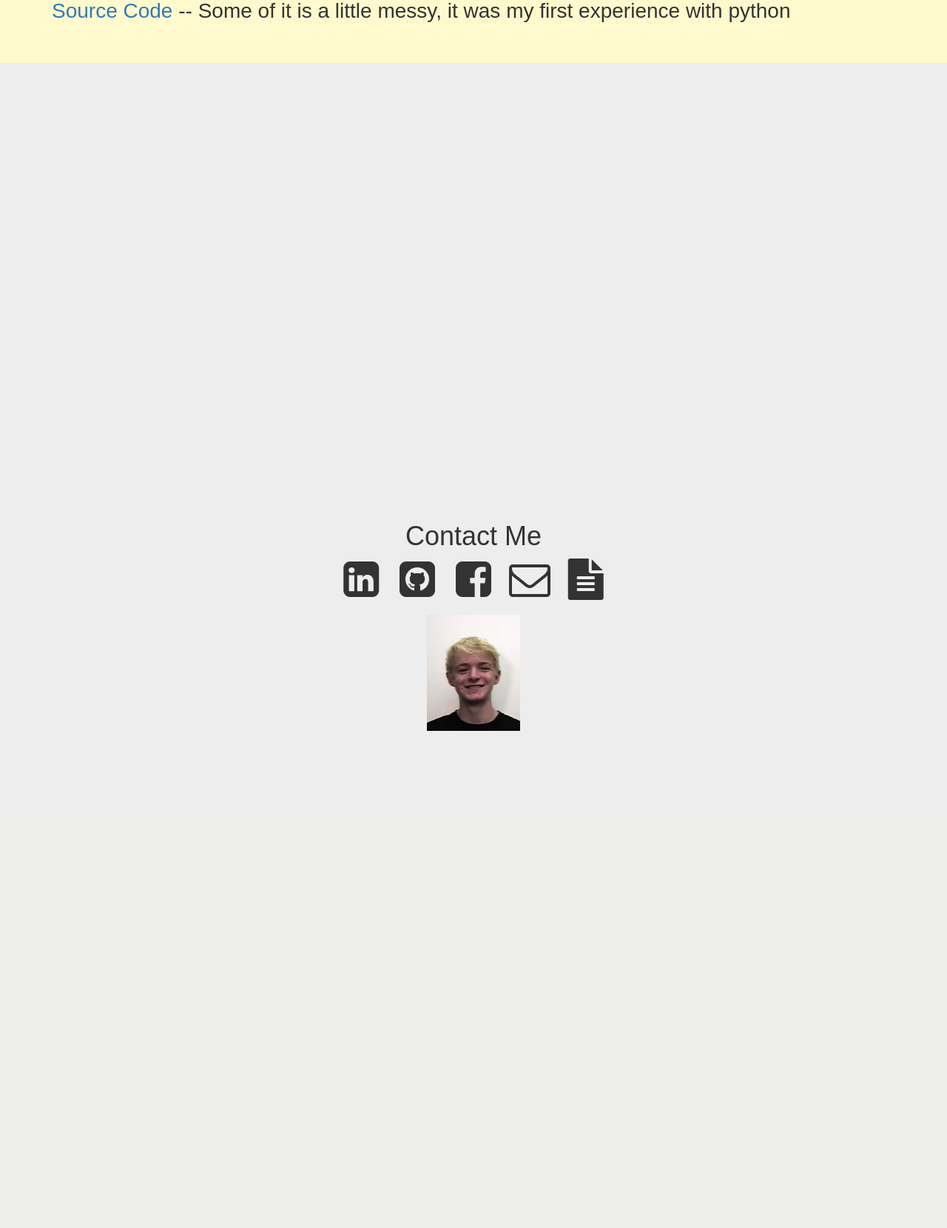
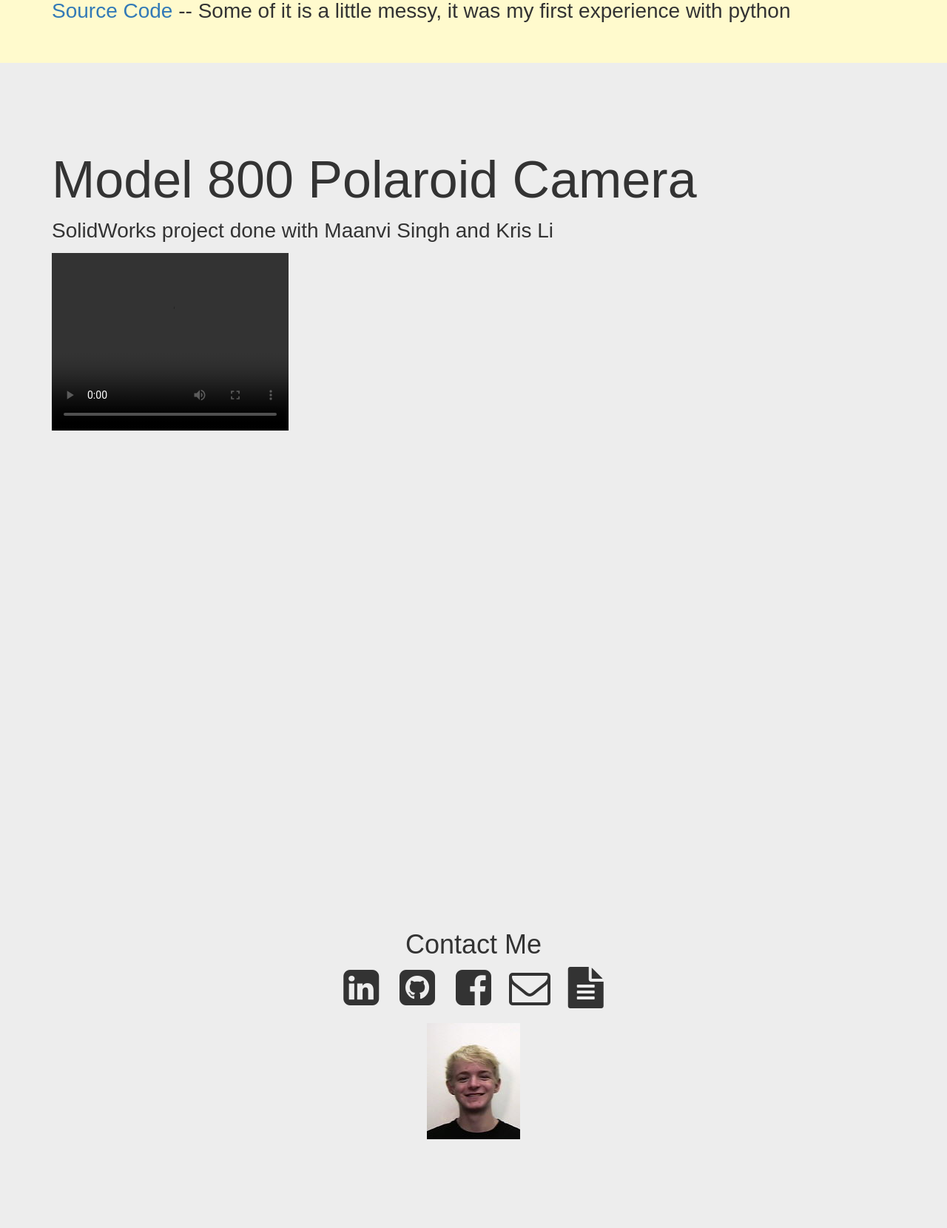
Before and after one commit to alexbrashear/alex_brashear, a Django app: page / in a window 1280 px wide. Shown: the part 2133-3793 px from the top of the page at 74% size. Before the commit the page ends 3121 px from the top, so only its background shows below. Run offline with Django 3.2, Linux system fonts and the light colour scheme; some libraries are stand-ins or nearby versions; grey boxes are pictures that could not be loaded.

Commit message:
video updates

```diff
--- a/alex_brashear/templates/index.html
+++ b/alex_brashear/templates/index.html
@@ -22,7 +22,7 @@
 					I am a student majoring in Computer Science and minoring in Mechanical Engineering at the University of Pennsylvania.
 				</p>
 				<div class="row">
-					<a href="#goldmine">GoldMine</a> | <a href="#bib">Bibliometrics</a> | <a href="">Camera</a> | <a href="">Contact</a>
+					<a href="#goldmine">GoldMine</a> | <a href="#bib">Bibliometrics</a> | <a href="#cam">Camera</a> | <a href="">Contact</a>
 				</div>
 
 			</div>
@@ -52,6 +52,22 @@
 					This past summer I worked on a research project under Professor Lyle Ungar involving the diffusion of key words across different genres of science literature.  I used citation maps (<a href="http://mapofscience.com">example here</a>) to try and prove the hypothesis that the citation distance of departments was longer if the department was more "unique."  (the method of calculating the percieved uniqueness or entropy of a department is outlined in some of the source code).
 				</p>
 				<p><a href="http://github.com/alexbrashear/bibliometrics_clean">Source Code</a> -- Some of it is a little messy, it was my first experience with python</p>
+			</div>
+			<br><br>
+		</div>
+		<br><br><br><br><br>
+		<div id="cam" class="">
+			<div class="container">
+				<h2>Model 800 Polaroid Camera</h2>
+				<p>
+					SolidWorks project done with Maanvi Singh and Kris Li
+</p>
+					<video width="320" height="240" controls>
+						<source src="movie.mp4" type="video/mp4">
+						<source src="movie.ogg" type="video/ogg">
+							Your browser does not support the video tag.
+					</video>
+						</p>
 					</div>
 					<br><br>
 				</div>
```
Lines whose indentation alone changed are shown as unchanged.
